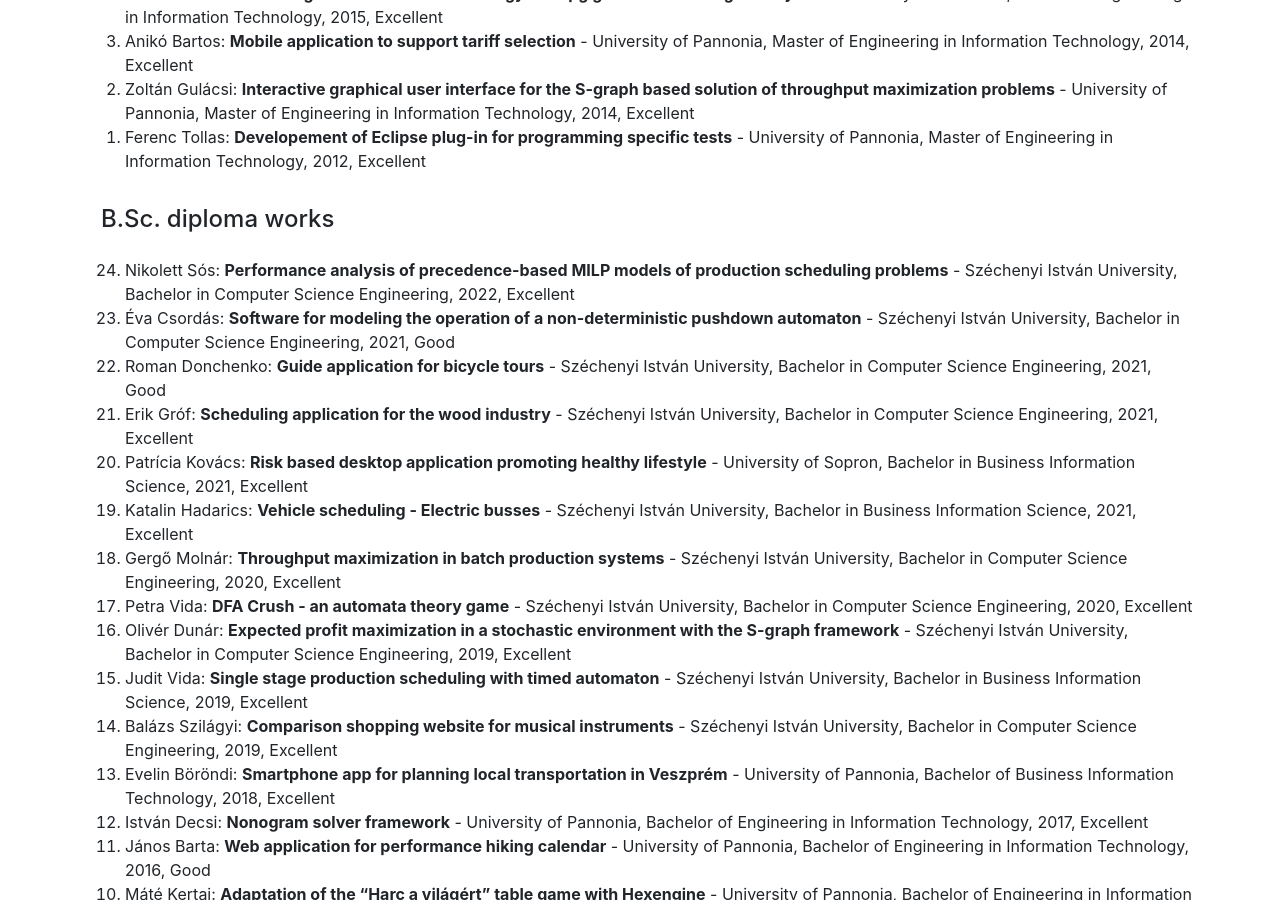
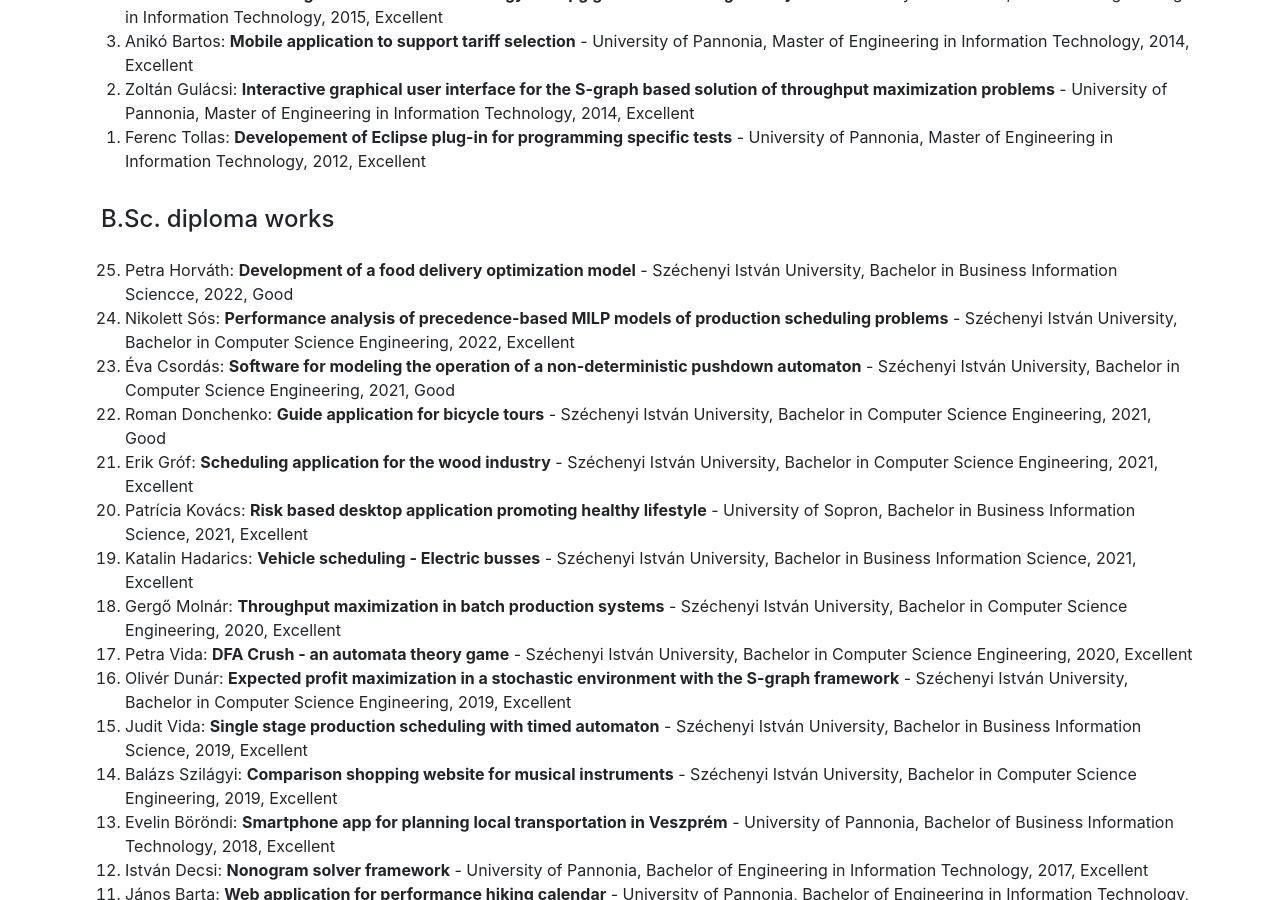
Before and after one commit to hegyhati/hegyhati.github.io, a Jekyll site: the page built from teaching_supervision.html, in a window 1280 px wide and 900 px high, scrolled down 2264 px. Built offline with Jekyll 4.4.1, drawn with Linux system fonts in a browser that asks for light colours.

Commit message:
BSc: Petra Horvath

```diff
--- a/_data/supervision.yaml
+++ b/_data/supervision.yaml
@@ -106,6 +106,14 @@ diploma:
 
 
   BSc:
+
+  - student: Petra Horváth
+    original_title: Élelmiszer kiszállítást optimalizáló modell készítése
+    title: Development of a food delivery optimization model
+    course: Bachelor in Business Information Sciencce
+    university: Széchenyi István University
+    date: 2022.07.04.
+    grade: Good
 
   - student: Nikolett Sós
     original_title: Precedencia alapú MILP modellek hatékonyságának vizsgálata gyártórendszerek ütemezésében
```
